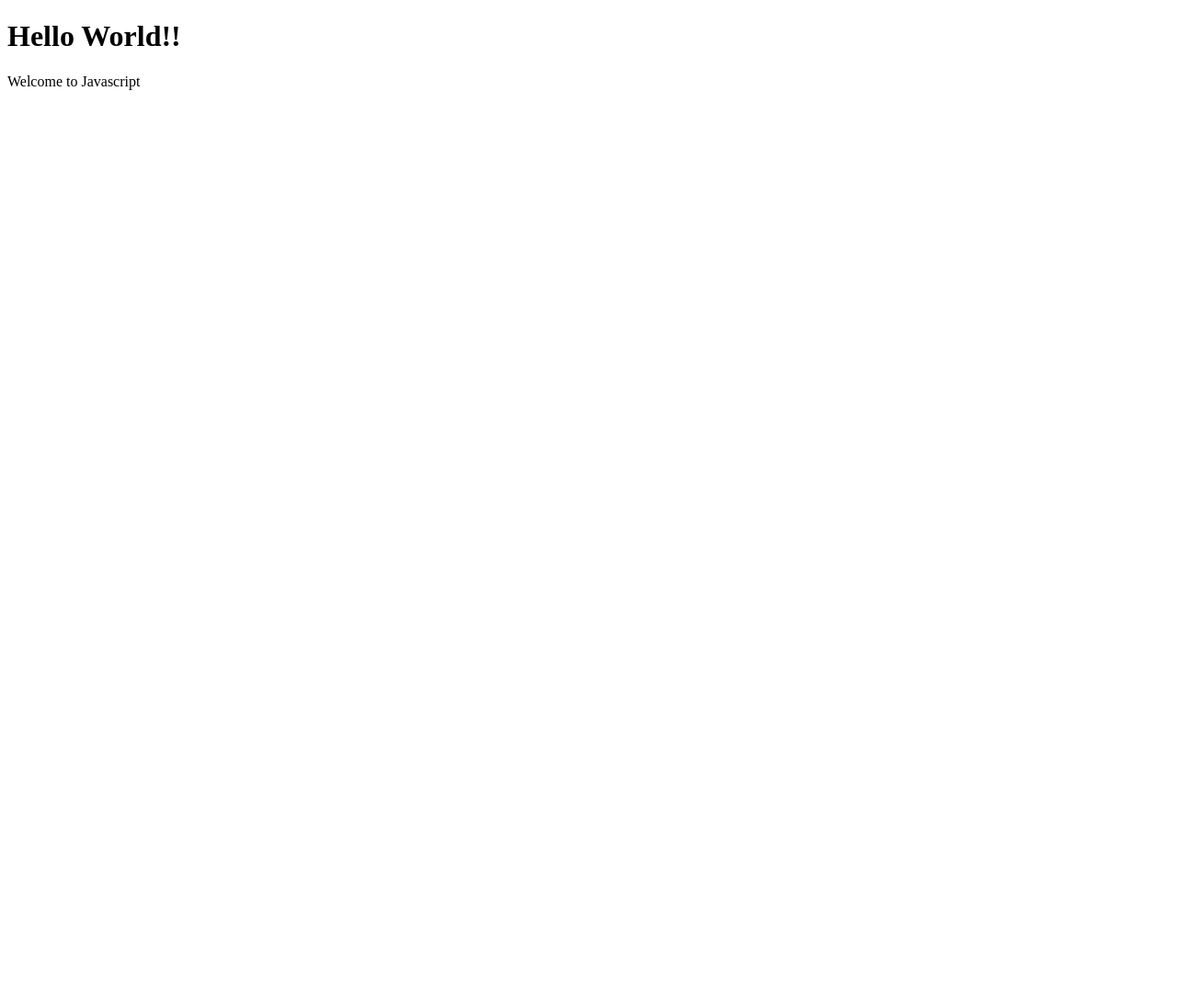
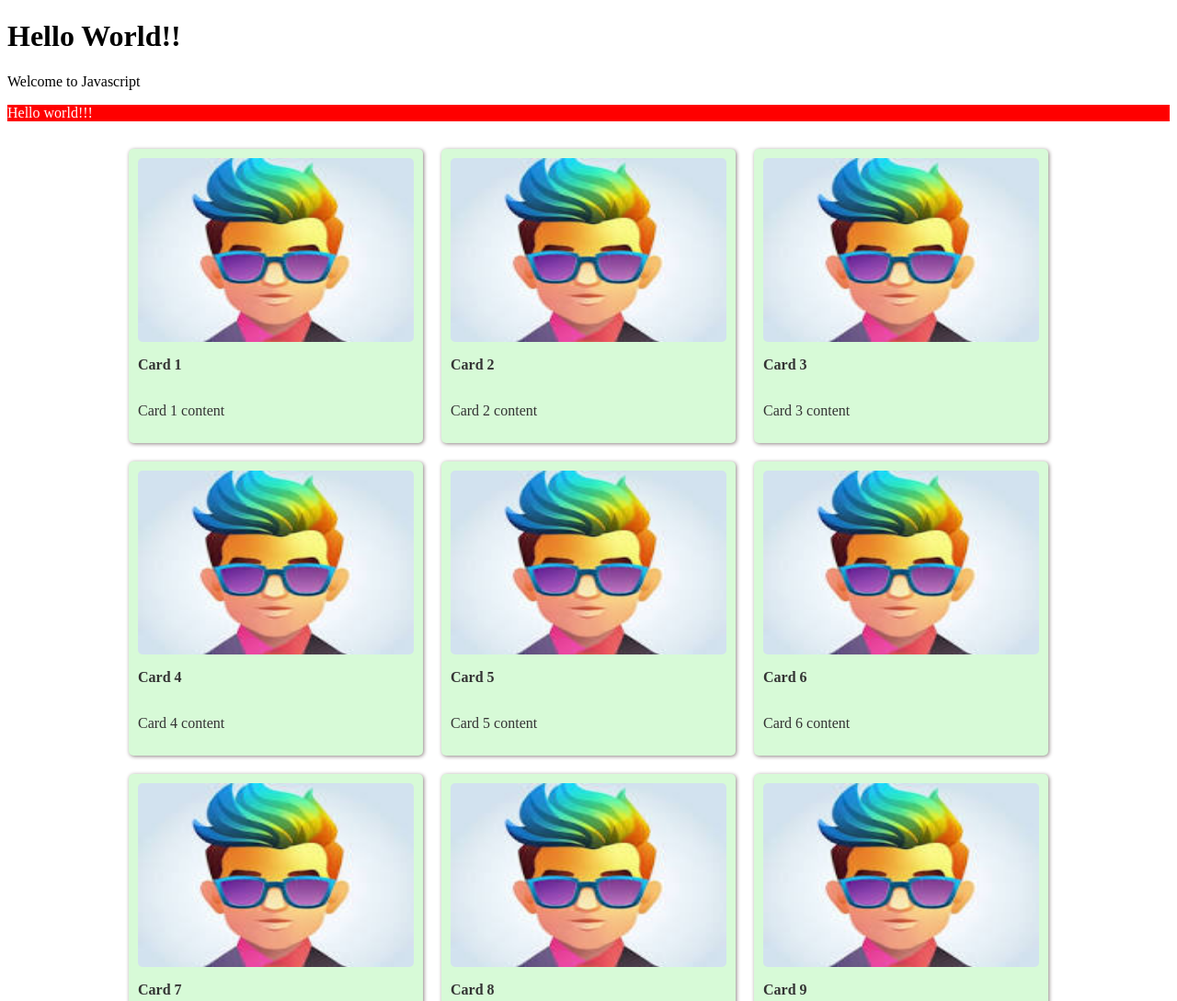
Before and after one commit to Bola-coder/SQI_July-JavaScript-Class, a plain HTML site: page index.html in a window 1280 px wide. Shown: the top 1089 px of the page at 92% size. Before the commit the page ends 800 px from the top, so only its background shows below. Drawn offline with Linux system fonts and the light colour scheme.

Commit message:
Class on loop and basic DOM manipulation

```diff
--- a/function.js
+++ b/function.js
@@ -138,3 +138,33 @@ console.log(
 // A 17-year-old member should get a 15% discount (10% + 5%).
 // A 70-year-old non-member should get a 15% discount.
 // A 70-year-old member should get a 20% discount (15% + 5%).
+
+// Types of functions
+
+// 1. Funtion Expression
+
+let sayMyName = function () {
+  console.log(this);
+  console.log("Welcome Here!!!");
+};
+
+sayMyName();
+
+// 2. Arrow function
+
+// this
+const sayName = (name) => {
+  console.log(this);
+  console.log("Welcome Mr. Lagbaja");
+  console.log("Your name is ", name);
+};
+
+sayName("Bolarinwa");
+
+// Rest parameter in js
+const sayNames = (greeting, department, ...names) => {
+  console.log(greeting, department, names);
+  // console.log(names);
+};
+
+sayNames("Hello", "Science", "Saheed", "Pasuma", "taiye Currency", "K1");
--- a/index.html
+++ b/index.html
@@ -4,6 +4,7 @@
     <meta charset="UTF-8" />
     <meta name="viewport" content="width=device-width, initial-scale=1.0" />
     <title>Our FIrst Javascript class</title>
+    <link rel="stylesheet" href="style.css" />
   </head>
   <body>
     <h1>Hello World!!</h1>
@@ -11,6 +12,13 @@
 
     <p id="userOne"></p>
     <p id="userTwo"></p>
+
+    <div id="cards"></div>
+
+    <!-- <input type="number" id="price" value="100" />
+
+    <h3>Heyy</h3>
+    <h3>Testing</h3> -->
 
     <!-- Internal Script file -->
     <!-- <script>
@@ -23,6 +31,8 @@
     <!-- <script src="conditionals.js"></script> -->
     <!-- <script src="classTaskOne.js"></script> -->
     <!-- <script src="conditionalAssignment.js"></script> -->
-    <script src="function.js"></script>
+    <!-- <script src="function.js"></script> -->
+    <!-- <script src="basicDom.js"></script> -->
+    <script src="loops.js"></script>
   </body>
 </html>
--- /dev/null
+++ b/loops.js
@@ -0,0 +1,95 @@
+console.log("Loops");
+// console.log("1");
+// console.log("2");
+// console.log("3");
+// console.log("4");
+// console.log("5");
+
+// Types of Loops
+// 1. for loop
+// 2. while loop
+// 3. do while loop
+
+// 1. FOR LOOP
+
+// FOR INITIALIZATION; CONDITION; INCREMENT/DECREMENT
+// for (let i = 0; i <= 1000; i++) {
+//   console.log(i);
+//   if (i === 404) {
+//     break;
+//   }
+//   // continue;
+//   //   break;
+// }
+
+// let j;
+
+// for (let j = 0; j <= 50; j++) {
+//   if (j >= 40 && j <= 49) {
+//     continue;
+//   }
+//   console.log(j);
+// }
+
+// While Loop
+// let i = 11; // initialization
+// while (i <= 10) {
+//   // condition
+//   console.log(i);
+//   i++; // increment
+// }
+
+// Do While Loop
+// let k = 11; // initialization
+// do {
+//   console.log(k);
+//   k++; //increment
+// } while (k <= 10); //condition
+
+// Decrement for loop
+// for (let i = 100; i >= 0; i -= 5) {
+//   console.log(i);
+// }
+
+// Decrement while loop
+// let l = 100;
+// while (l >= 0) {
+//   console.log(l);
+//   l -= 10;
+// }
+
+// Decrement do while loop
+// let m = 100;
+// do {
+//   console.log(m);
+//   m -= 10;
+// } while (m >= 0);
+
+let cardContainer = document.getElementById("cards");
+
+{
+  /* <div class="card">
+        <h2>Card 1</h2>
+        <p>Card 1 content</p>
+      </div> */
+}
+
+let name = "Bolarinwa";
+let sentence = "Welcome " + name + " to the class";
+let sentenceTwo = `Welcome ${name} to the class`;
+console.log(sentence);
+console.log(sentenceTwo);
+
+for (let i = 1; i <= 10; i++) {
+  cardContainer.innerHTML += `<div class="card">
+  <img src="./fineavatarImage.jpeg" alt="Fine Avatar"/>
+        <h2>Card ${i}</h2>
+        <p>Card ${i} content</p>
+      </div> `;
+}
+
+let userOne = document.getElementById("userOne");
+
+userOne.innerText = "Hello world!!!";
+userOne.style.backgroundColor = "red";
+userOne.style.color = "#FFFFFF";
--- /dev/null
+++ b/style.css
@@ -0,0 +1,36 @@
+#cards {
+  display: flex;
+  flex-wrap: wrap;
+  justify-content: center;
+  margin-top: 20px;
+}
+
+.card {
+  margin: 10px;
+  padding: 10px;
+  /* border: 1px solid #ccc; */
+  border-radius: 5px;
+  width: 300px;
+  height: 300px;
+  display: flex;
+  flex-direction: column;
+  justify-content: space-between;
+  background-color: rgb(215, 250, 215);
+  box-shadow: 1px 1px 4px rgb(142, 131, 131);
+}
+
+.card img {
+  width: 100%;
+  height: 200px;
+  border-radius: 5px;
+}
+
+.card h2 {
+  font-size: 1rem;
+  color: #333;
+}
+
+.card p {
+  font-size: 1rem;
+  color: #333;
+}
```
Also changed, not shown: basicDom.js (added, +22 -0 lines), fineavatarImage.jpeg (added).
